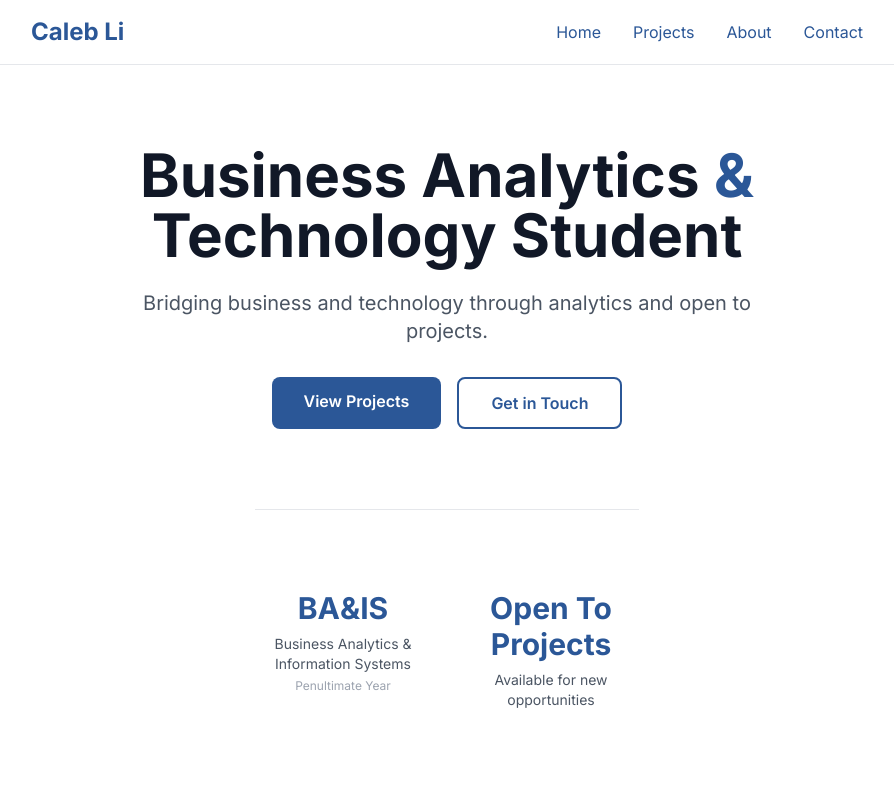
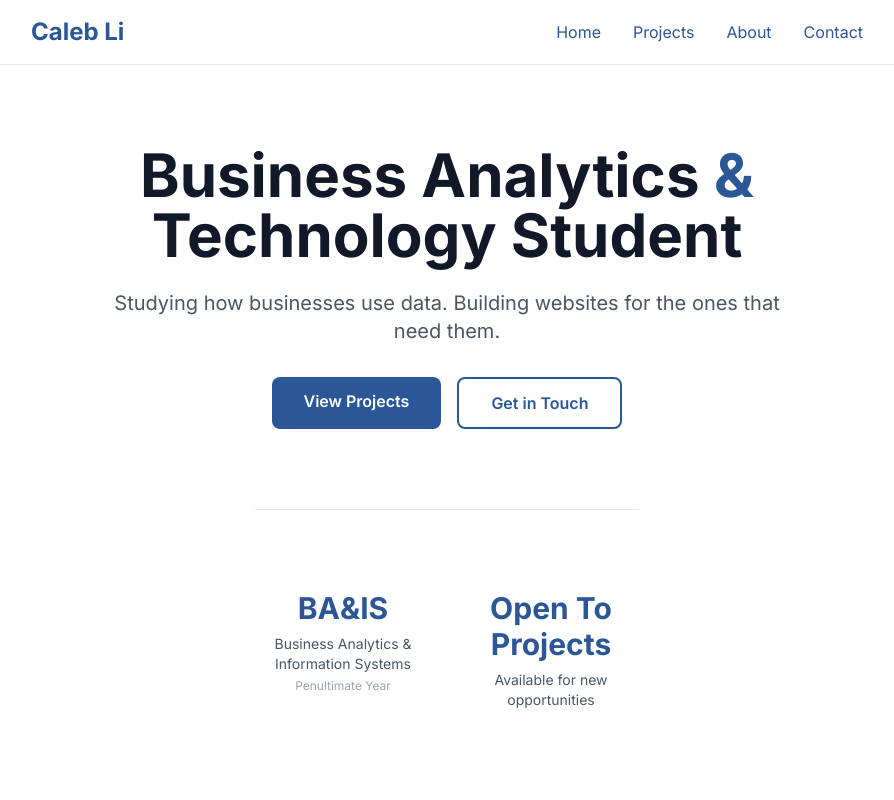
Before and after one commit to cc0b/portfolio, a Next.js app: page / in a window 1280 px wide. Shown: the top 800 px of the page, without its empty margins (193-1087 px from the left). Built offline with nearby package versions, Linux system fonts and the light colour scheme.

Commit message:
changed hero text

```diff
--- a/src/app/page.tsx
+++ b/src/app/page.tsx
@@ -22,7 +22,7 @@ export default function Home() {
               Business Analytics <span className="text-[#2B5797]">&</span> Technology Student
             </h1>
             <p className="text-lg sm:text-xl text-gray-600 dark:text-gray-300 mb-8 max-w-2xl mx-auto">
-              Bridging business and technology through analytics and open to projects.
+              Studying how businesses use data. Building websites for the ones that need them.
             </p>
             <div className="flex gap-4 justify-center flex-wrap">
               <Link
```
